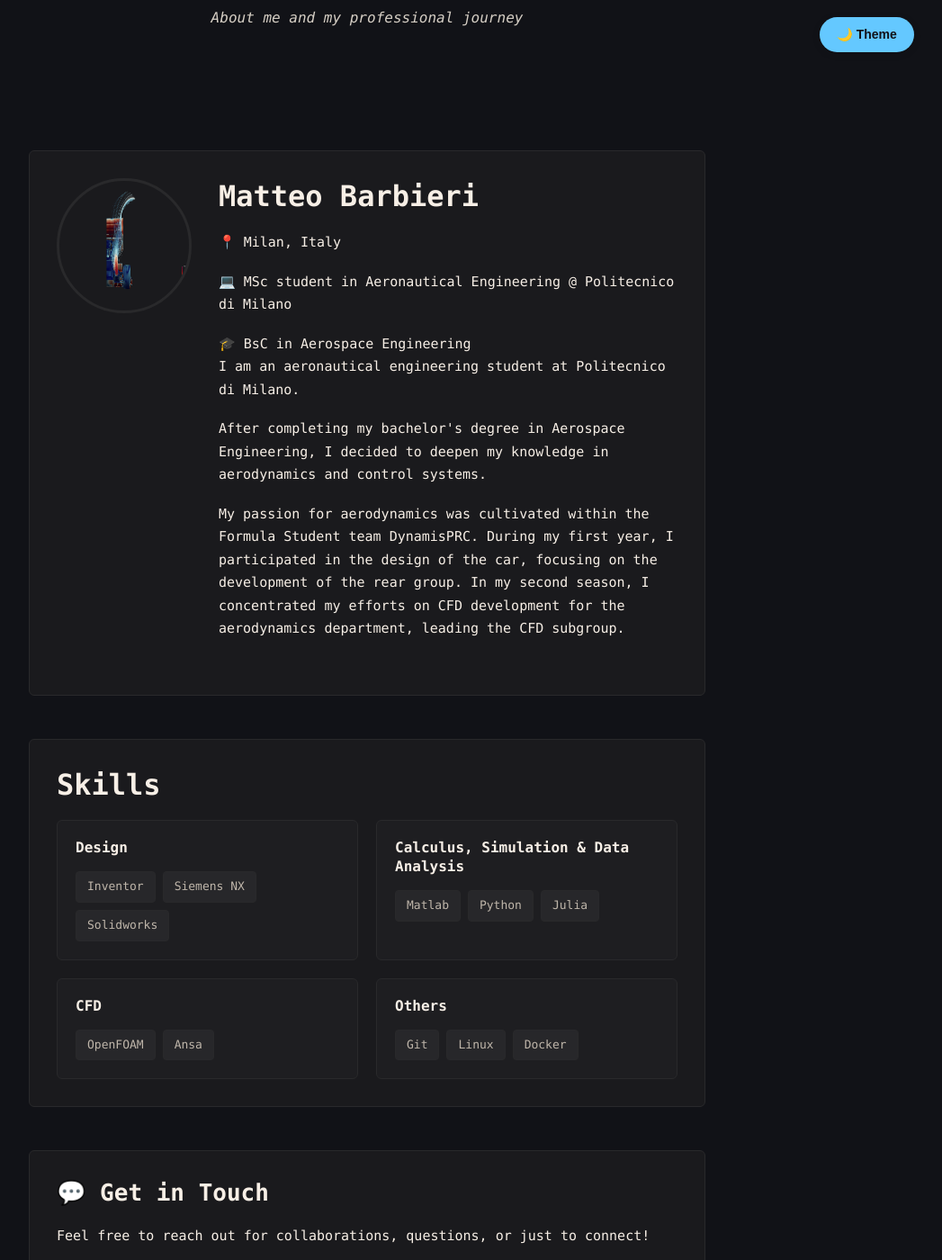
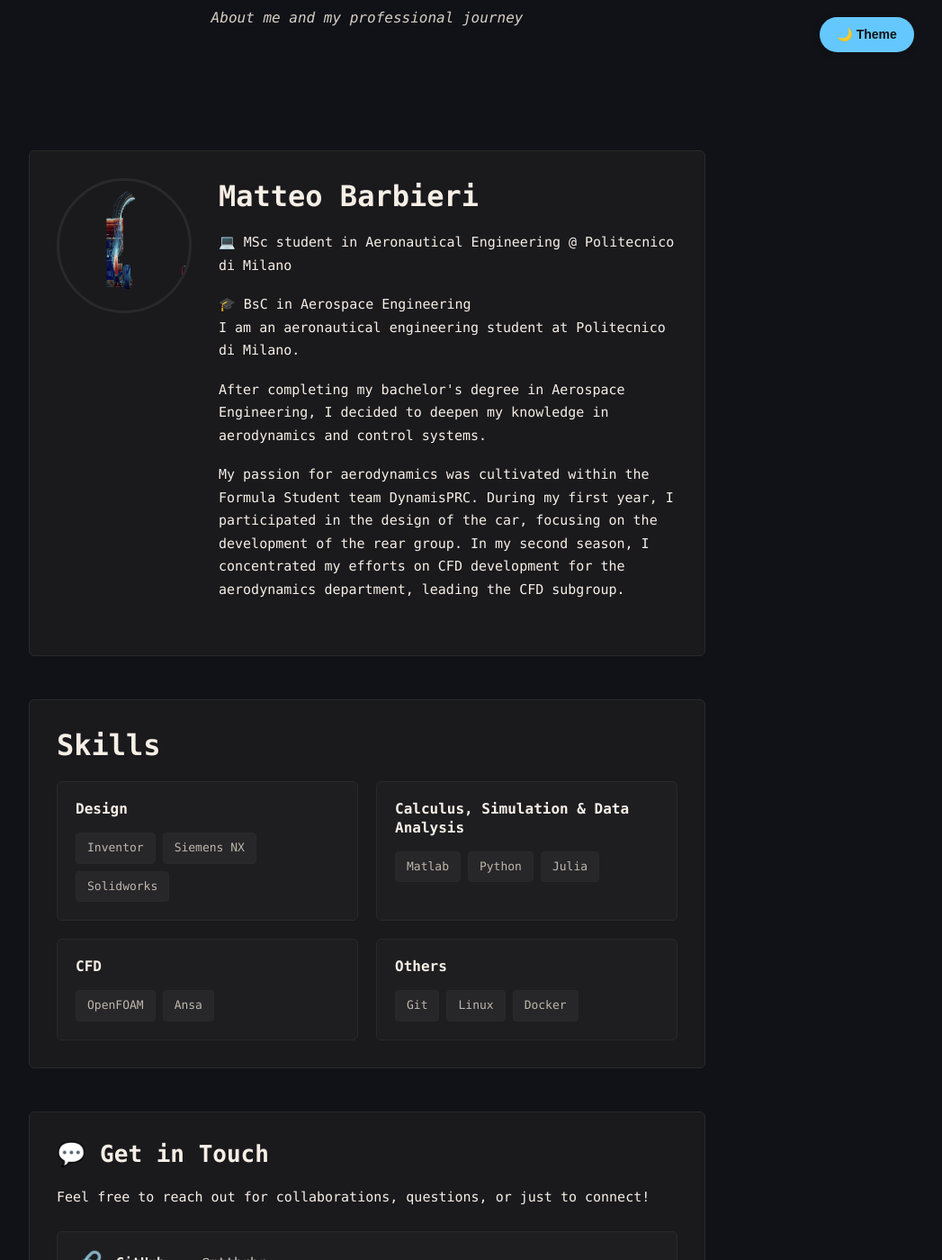
Before and after one commit to mttbrbr/mttbrbr.github.io, a Jekyll site: the page built from about.html, in a window 1280 px wide and 1400 px high, scrolled down 247 px. Shown: the whole window at 90% size, without its empty margins (232-1279 px from the left). Built offline with Jekyll 4.4.1, drawn with Linux system fonts in a browser that asks for light colours; some of the changed text lies outside the part shown.

Commit message:
Update contact info: email and remove physical address
- Changed email to privacy.mttbrbr@gmail.com in _config.yml and about.html
- Removed physical location (Milan, Italy) from About page
- Updated mailto link to correct email address

```diff
--- a/_config.yml
+++ b/_config.yml
@@ -19,7 +19,7 @@
 # in the templates via {{ site.myvariable }}.
 
 title: "My-Space "
-email: matteo.barbieri@example.com
+email: privacy.mttbrbr@gmail.com
 description: >-
   Welcome to my website
 baseurl: "" # the subpath of your site, e.g. /blog
--- a/about.html
+++ b/about.html
@@ -21,7 +21,6 @@
                     <div class="profile-info">
                         <h1 class="profile-name">Matteo Barbieri</h1>
                         <div class="profile-details">
-                            <p class="profile-location">📍 Milan, Italy</p>
                             <p class="profile-field">💻 MSc student in Aeronautical Engineering @ Politecnico di Milano</p>
                             <p class="profile-education">🎓 BsC in Aerospace Engineering</p>
                         </div>
@@ -102,10 +101,10 @@
                         <span class="contact-value">Matteo Barbieri</span>
                     </a>
 
-                    <a href="mailto:matteo.barbieri@example.com" class="contact-link">
+                    <a href="mailto:privacy.mttbrbr@gmail.com" class="contact-link">
                         <span class="contact-icon">📧</span>
                         <span class="contact-label">Email</span>
-                        <span class="contact-value">Contact me</span>
+                        <span class="contact-value">privacy.mttbrbr@gmail.com</span>
                     </a>
                 </div>
             </div>
```
